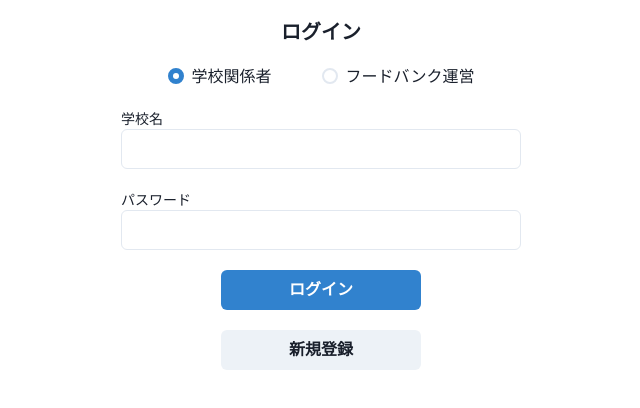
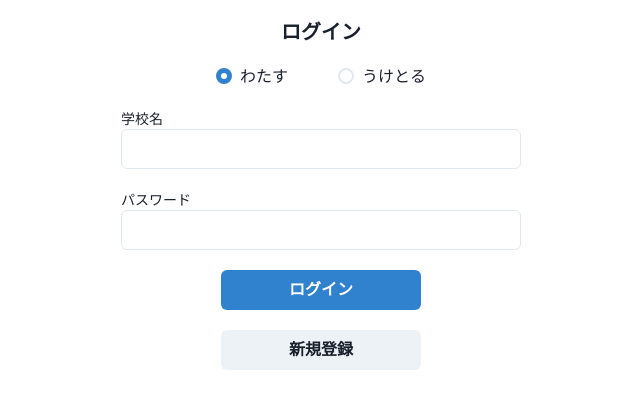
Before and after one commit to Takahashiprog/bridge, a React (Create React App) app in the folder bridge/: page /login in a window 1280 px wide. Shown: the top 408 px of the page, without its empty margins (319-959 px from the left). Built offline with nearby package versions, Linux system fonts and the light colour scheme.

Commit message:
update some part

```diff
--- a/bridge/src/App.js
+++ b/bridge/src/App.js
@@ -17,7 +17,6 @@ function App() {
           <Route path="/signup" element={<Signup />} />
           <Route path="/login" element={<Login />} />
           <Route path="/register" element={<Register />} />
-          <Route component={<Home />} />
         </Routes>
       </BrowserRouter>
     </div>
--- a/bridge/src/components/EditBio.js
+++ b/bridge/src/components/EditBio.js
@@ -8,7 +8,7 @@ const EditBio = () => {
     isSchool
   } = useContext(AppContext)
 
-  // TODO get bio
+  // TODO get bio and address
 
   const myBio = {
     "name": "NPO JAPAN",
@@ -26,13 +26,13 @@ const EditBio = () => {
     })
   }
 
-  const handleAddress = (e) => {
-    setNewBio({
-      "name": newBio["name"],
-      "address": e.target.value,
-      "explain": newBio["explain"],
-    })
-  }
+  // const handleAddress = (e) => {
+  //   setNewBio({
+  //     "name": newBio["name"],
+  //     "address": e.target.value,
+  //     "explain": newBio["explain"],
+  //   })
+  // }
 
   const handleExplain = (e) => {
     setNewBio({
@@ -45,6 +45,7 @@ const EditBio = () => {
   const handleSaveBio = () => {
 
     // TODO post bio
+
     console.log(newBio)
 
   }
@@ -64,14 +65,14 @@ const EditBio = () => {
             />
           </Box>
           {isSchool ? <></> : <>
-            <Box w="400px">
+            {/* <Box w="400px">
               <Text fontSize="sm">所在地</Text>
               <Input
                 type="text"
                 value={newBio["address"]}
                 onChange={handleAddress}
               />
-            </Box>
+            </Box> */}
             <Box w="400px">
               <Text fontSize="sm">紹介</Text>
               <Input
--- a/bridge/src/components/NearClients.js
+++ b/bridge/src/components/NearClients.js
@@ -17,7 +17,7 @@ const NearClient = () => {
           {clientList.map((val) => (
             <Box marginTop="30px">
               <Heading size="sm">{val["name"]}</Heading>
-              <Text fontSize="md">所在地：{val["address"]}</Text>
+              {/* <Text fontSize="md">所在地：{val["address"]}</Text> */}
               <Text fontSize="md">{val["explain"]}</Text>
             </Box>
           ))}
--- a/bridge/src/pages/Home.js
+++ b/bridge/src/pages/Home.js
@@ -1,4 +1,4 @@
-import { useContext } from 'react'
+import { useContext, useEffect } from 'react'
 import EditBio from '../components/EditBio'
 import History from '../components/History'
 import Message from '../components/Message'
@@ -8,16 +8,14 @@ import { Box, Button, Spacer, VStack } from '@chakra-ui/react'
 import { useNavigate } from 'react-router-dom'
 
 const Home = () => {
-  const { isLogin, setIsLogin} = useContext(AppContext)
+  const { isLogin, setIsLogin, isSchool } = useContext(AppContext)
   const navigate = useNavigate()
 
+  useEffect(() => {
     if (!isLogin) {
       navigate("/login")
     }
-
-  const handleLogout = () => {
-    setIsLogin(false)
-  }
+  }, [isLogin, navigate])
 
   return (
     <>
@@ -29,13 +27,18 @@ const Home = () => {
           <Message />
           <EditBio />
           <Spacer />
+          {isSchool ? <>
             <Button
               onClick={() => navigate("/register")}
               colorScheme="blue"
               width="200px"
             >商品登録へ</Button>
+          </> : <></>}
           <Button
-            onClick={handleLogout}
+            onClick={() => {
+              setIsLogin(false)
+              navigate("/login")
+            }}
             colorScheme="red"
             width="200px"
           >ログアウト</Button>
--- a/bridge/src/pages/Login.js
+++ b/bridge/src/pages/Login.js
@@ -41,8 +41,8 @@ const Login = () => {
         <Heading size="md">ログイン</Heading>
         <RadioGroup onChange={handleRadio} value={isSchool}>
           <HStack spacing="50px">
-            <Radio value={true} defaultChecked>学校関係者</Radio>
-            <Radio value={false}>フードバンク運営</Radio>
+            <Radio value={true} defaultChecked>わたす</Radio>
+            <Radio value={false}>うけとる</Radio>
           </HStack>
         </RadioGroup>
         <Box w="400px">
--- a/bridge/src/pages/Register.js
+++ b/bridge/src/pages/Register.js
@@ -1,5 +1,5 @@
 import { Button, Input, HStack, VStack, Heading, Box, Text } from "@chakra-ui/react"
-import { useContext, useState } from "react"
+import { useContext, useState, useEffect } from "react"
 import { useNavigate } from "react-router-dom"
 import { AppContext } from "../contexts/AppContext"
 
@@ -10,9 +10,11 @@ const Register = () => {
     { "type": "", "num": 1 },
   ])
 
+  useEffect(() => {
     if (!isLogin) {
-    // return <Redirect to="/login" />
+      navigate("/login")
     }
+  }, [isLogin, navigate])
 
   const handleChangeFood = (e, index) => {
     setFood(
@@ -43,7 +45,7 @@ const Register = () => {
 
   const handleEndRegister = () => {
 
-    // TODO post info
+    // TODO post info and date
 
     navigate("/")
   }
@@ -71,12 +73,15 @@ const Register = () => {
                   onChange={(e) => handleNum(e, i)}
                 />
               </Box>
+              <Box>
+                <Text fontSize="sm">{"　"}</Text>
                 <Button
                   onClick={(e) => handleDeleteFood(e, i)}
                   width="100px"
                 >
                   delete
                 </Button>
+              </Box>
             </HStack>
           </>
         )}
--- a/bridge/src/pages/Signup.js
+++ b/bridge/src/pages/Signup.js
@@ -51,8 +51,8 @@ const Signup = () => {
         <Heading size="md">サインアップ</Heading>
         <RadioGroup onChange={handleRadio} value={isSchool}>
           <HStack spacing="50px">
-            <Radio value={true} defaultChecked>学校関係者</Radio>
-            <Radio value={false}>フードバンク運営</Radio>
+            <Radio value={true} defaultChecked>わたす</Radio>
+            <Radio value={false}>うけとる</Radio>
           </HStack>
         </RadioGroup>
         <Box w="400px">
```
Lines whose indentation alone changed are shown as unchanged.
